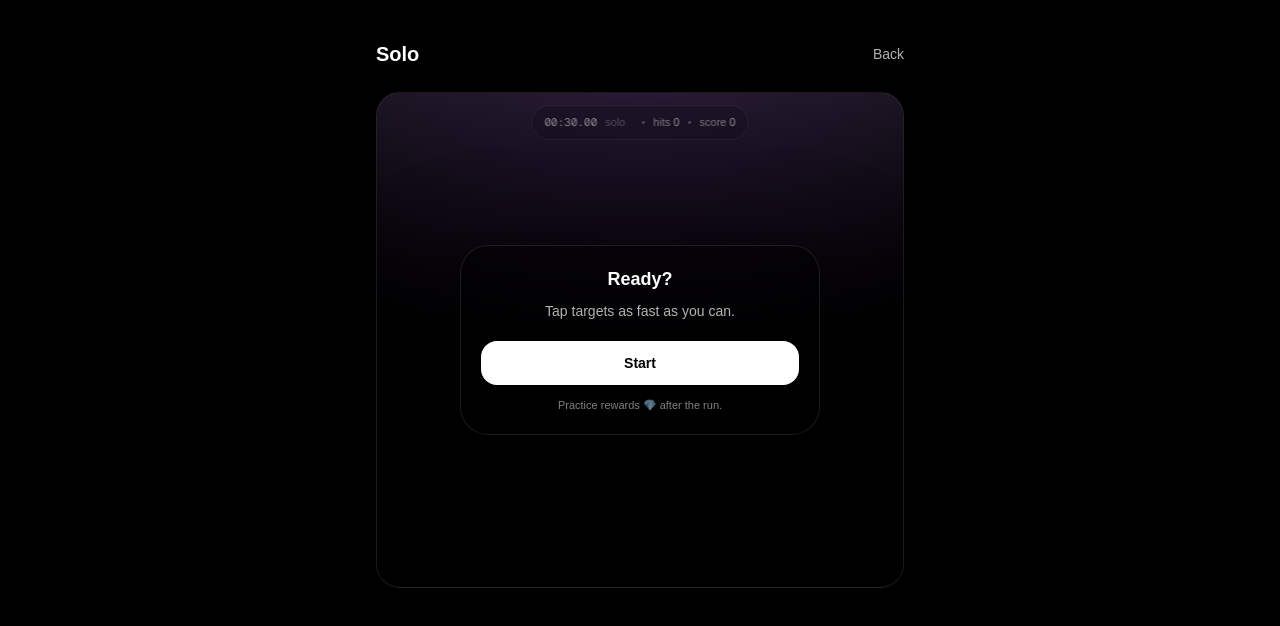
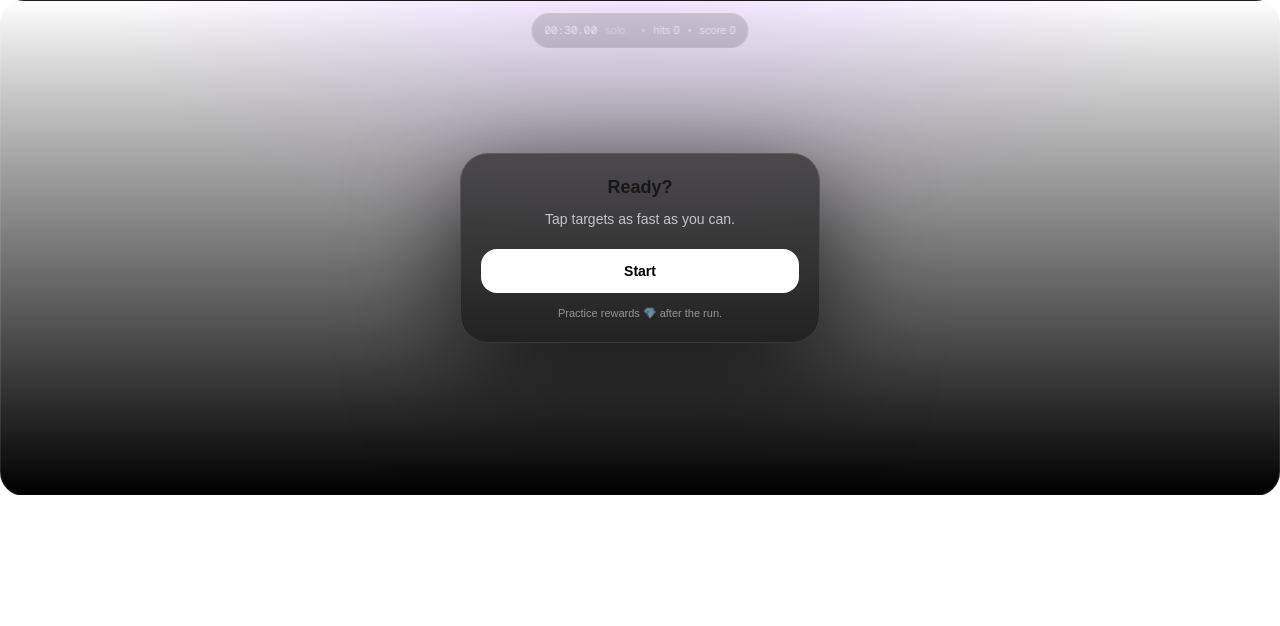
Before and after one commit to uniquestertakhir/reaction-tap-architecture, a Next.js app in the folder apps/web/: page /solo in a window 1280 px wide. Shown: the top 626 px of the page. Built offline with nearby package versions, Linux system fonts and the light colour scheme.

Commit message:
fix: wrap solo page in Suspense for useSearchParams

```diff
--- a/apps/web/app/(public)/solo/page.tsx
+++ b/apps/web/app/(public)/solo/page.tsx
@@ -1,25 +1,22 @@
 // ===== FILE START: apps/web/app/(public)/solo/page.tsx =====
 "use client";
 
-import Link from "next/link";
+import { Suspense } from "react";
 import GameCanvas from "@/components/game/GameCanvas";
+
+function SoloInner() {
+  return (
+    <div className="w-full">
+      <GameCanvas canPlay />
+    </div>
+  );
+}
 
 export default function SoloPage() {
   return (
-    <main className="min-h-screen bg-black text-white">
-      <div className="mx-auto max-w-xl px-6 py-10">
-        <div className="flex items-center justify-between">
-          <h1 className="text-xl font-semibold">Solo</h1>
-          <Link href="/lobby" className="text-sm text-white/70 hover:text-white">
-            Back
-          </Link>
-        </div>
-
-        <div className="mt-6">
-          <GameCanvas canPlay={true} />
-        </div>
-      </div>
-    </main>
+    <Suspense fallback={<div className="min-h-screen bg-black" />}>
+      <SoloInner />
+    </Suspense>
   );
 }
 // ===== FILE END: apps/web/app/(public)/solo/page.tsx =====
```
